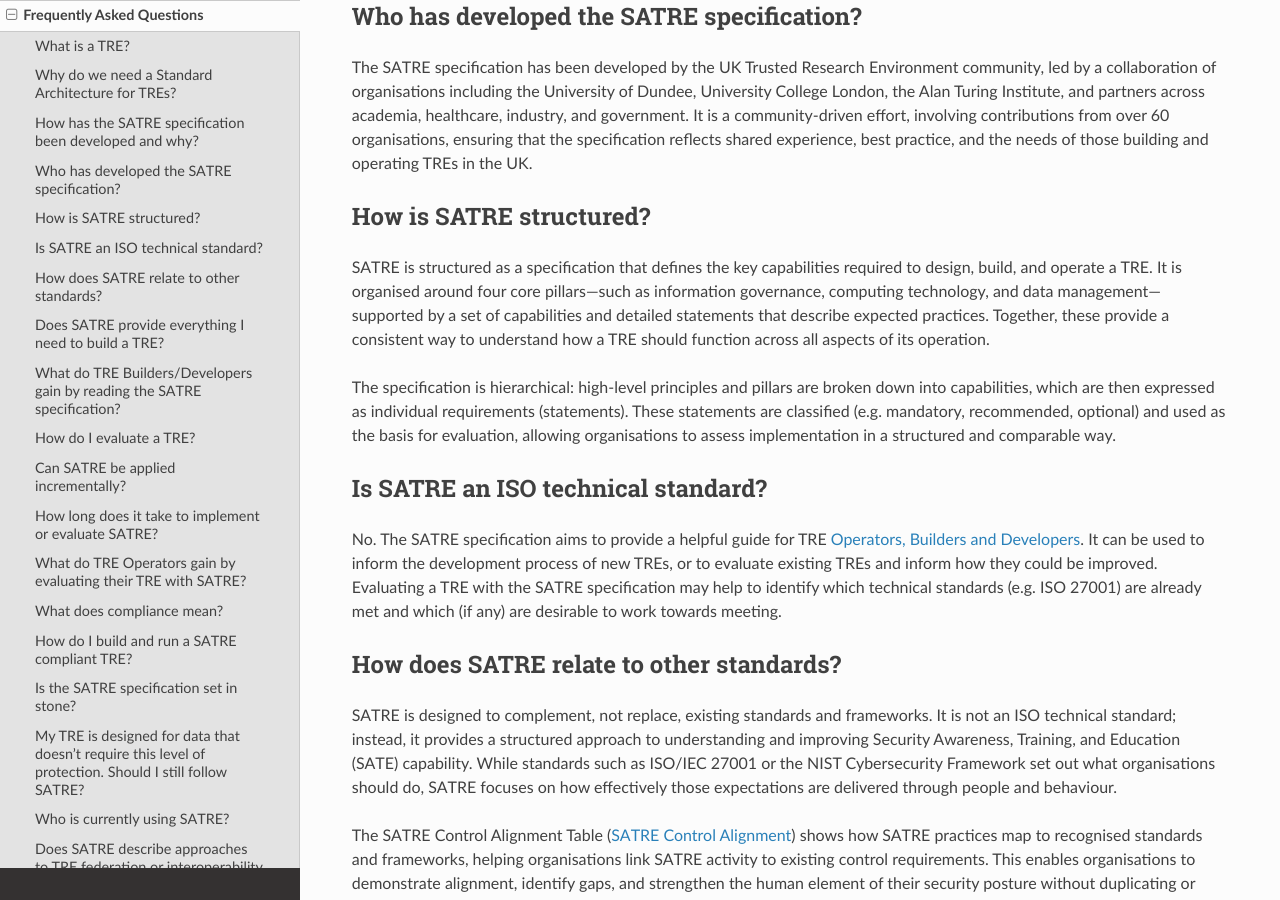
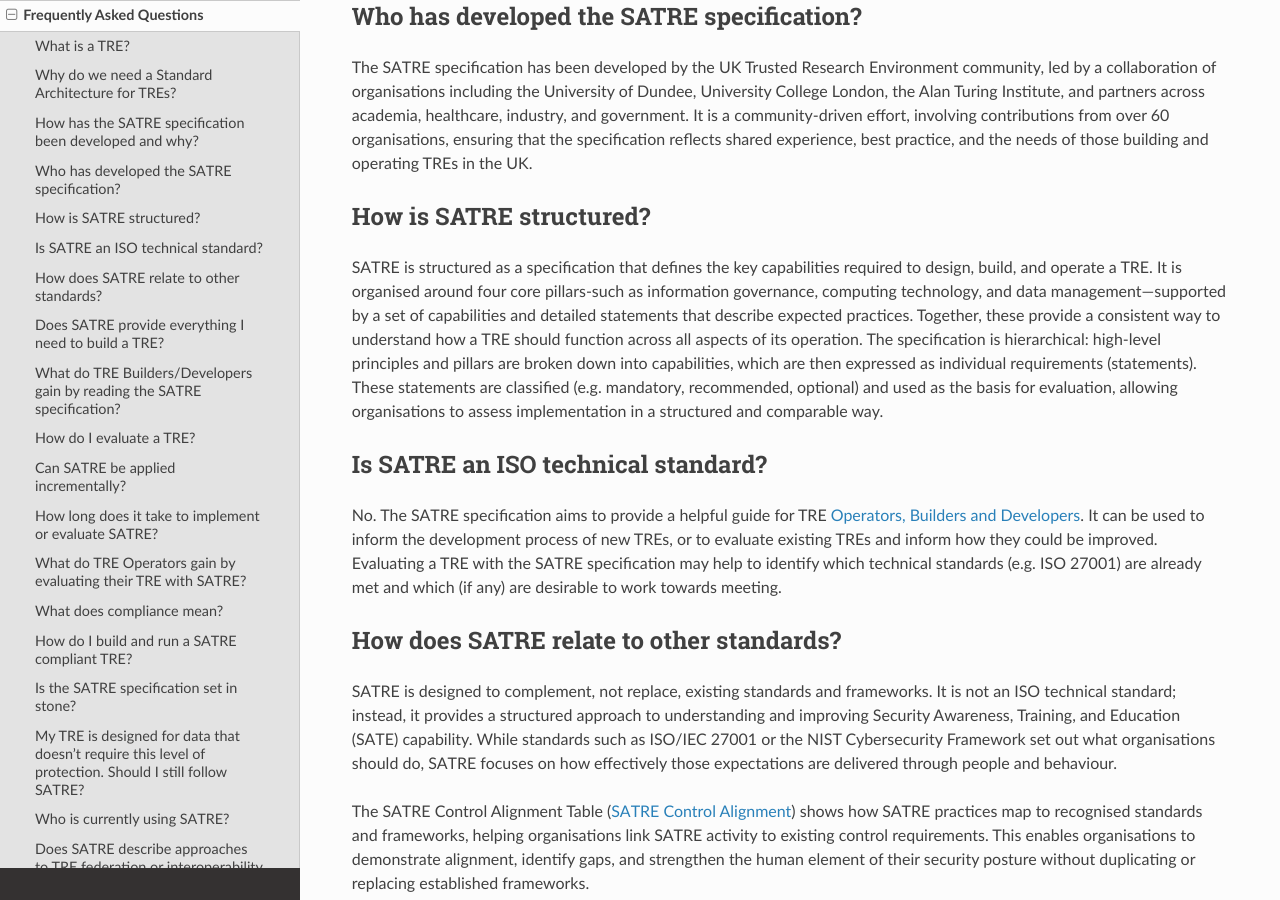
Before and after one commit to sa-tre/satre-specification, a Sphinx documentation site: the page built from docs/source/faqs.md, in a window 1280 px wide and 900 px high, scrolled down 1384 px. Built offline with Sphinx 7.4.7 and the Read the Docs theme 3.1.0, drawn with Linux system fonts in a browser that asks for light colours; some of the changed text lies outside the part shown.

Commit message:
fix error

```diff
--- a/docs/source/faqs.md
+++ b/docs/source/faqs.md
@@ -61,8 +61,7 @@ It is a community‑driven effort, involving contributions from over 60 organisa
 
 ## How is SATRE structured?
 
-SATRE is structured as a specification that defines the key capabilities required to design, build, and operate a TRE. It is organised around four core pillars—such as information governance, computing technology, and data management—supported by a set of capabilities and detailed statements that describe expected practices. Together, these provide a consistent way to understand how a TRE should function across all aspects of its operation.
-
+SATRE is structured as a specification that defines the key capabilities required to design, build, and operate a TRE. It is organised around four core pillars-such as information governance, computing technology, and data management—supported by a set of capabilities and detailed statements that describe expected practices. Together, these provide a consistent way to understand how a TRE should function across all aspects of its operation.
 The specification is hierarchical: high-level principles and pillars are broken down into capabilities, which are then expressed as individual requirements (statements). These statements are classified (e.g. mandatory, recommended, optional) and used as the basis for evaluation, allowing organisations to assess implementation in a structured and comparable way.
 
 (is_standard)=
@@ -143,7 +142,6 @@ We encourage TRE {ref}`Operators and Builders <infrastructure_roles>` to publicl
 TRE {ref}`Developers <infrastructure_roles>` can use the specification and published TRE evaluations as a starting point.
 Some of evaluated TREs such as the Alan Turing Institute's _[Data Safe Haven](https://data-safe-haven.readthedocs.io/en/latest/)_ and the University of Dundee Health Informatics Centre's _[TREEHOOSE](https://github.com/HicResearch/TREEHOOSE/)_ are deployed from open source infrastructure-as-code, and can be deployed by other institutions.
 
-
 (set_in_stone)=
 
 ## Is the SATRE specification set in stone?
@@ -168,14 +166,13 @@ A future specification may include the idea of different archetypes of TREs, or
 
 ## Who is currently using SATRE?
 
-(support_federation)=
-
 SATRE is being adopted and used by a growing range of organisations across the UK TRE community, including academic institutions, NHS environments, and research organisations.
 
 Examples published on the SATRE community site include the Scottish National Safe Haven, Grampian Data Safe Haven, Health Informatics Centre (University of Dundee), and the East of England SDE, among others. These organisations have used SATRE to evaluate and improve their TREs and to share their results with the wider community.
 
 SATRE is designed for broad use, so any organisation building or operating a Trusted Research Environment can adopt it and contribute to its continued development.
 
+(support_federation)=
 
 ## Does SATRE describe approaches to TRE federation or interoperability of TREs?
 
```
